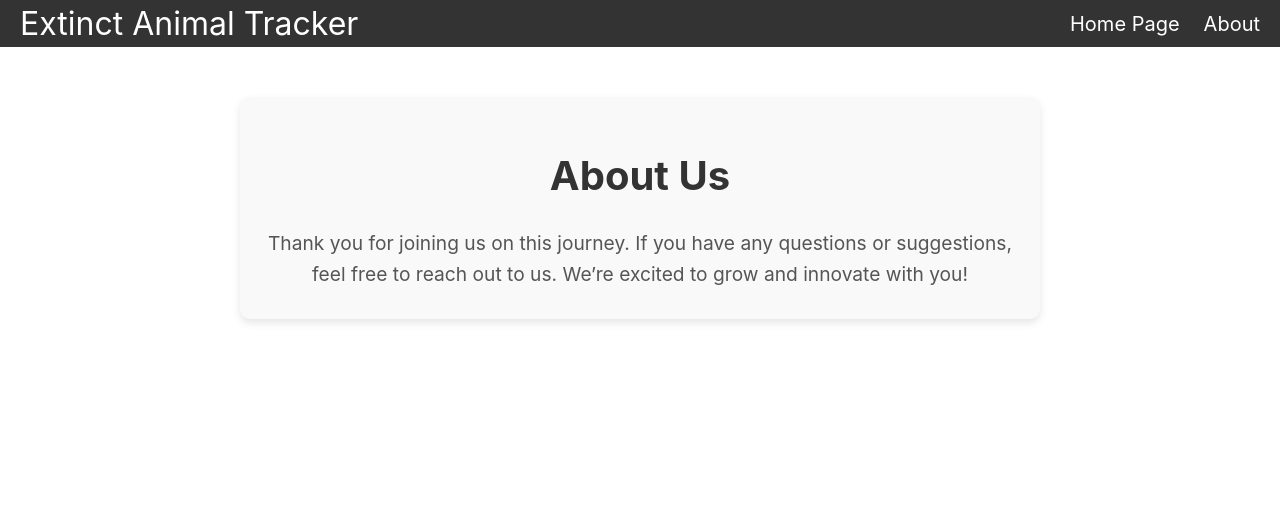
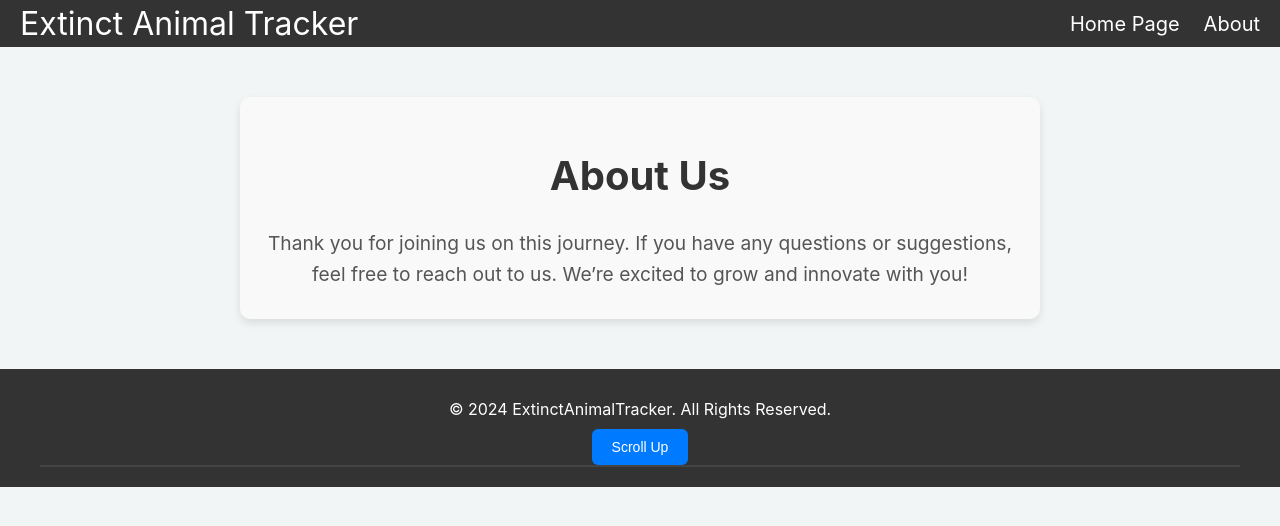
Before and after one commit to hrishi-verma/EchoesOfNature, a React (Create React App) app: page /about in a window 1280 px wide. Shown: the top 526 px of the page. Built offline with nearby package versions, Linux system fonts and the light colour scheme; what chartjs-chart-geo would draw is missing.

Commit message:
footer commit

```diff
--- a/src/App.js
+++ b/src/App.js
@@ -5,7 +5,9 @@ import Navbar from './Navbar';
 import Pricing from './pages/pricing.js'
 import Home from './pages/home.js'
 import About from './pages/about.js'
+import Footer from './Footer.js';
 import { BrowserRouter as Router, Route, Routes, Link } from 'react-router-dom';
+
 
 function App() {
 
@@ -27,13 +29,16 @@ function App() {
   return (
     <Router>
       <><Navbar />
-        <div >
+
+        <div>
           <Routes>
             <Route path="/" element={<Home />} />
             <Route path="/about" element={<About />} />
           </Routes>
+          <Footer />
         </div>
       </>
+
     </Router>
   );
 }
--- a/src/ExtinctSpeciesMapD3.js
+++ b/src/ExtinctSpeciesMapD3.js
@@ -133,6 +133,7 @@ const ExtinctSpeciesMapD3 = () => {
             color: 'white',
             border: 'none',
             cursor: 'pointer',
+
           }}
         >
           Clear All Selections
--- /dev/null
+++ b/src/Footer.js
@@ -0,0 +1,31 @@
+import React from "react";
+import "./footer.css";
+
+const Footer = () => {
+  const scrollToTop = () => {
+    window.scrollTo({
+      top: 0,
+      behavior: "smooth", // Smooth scroll to top
+    });
+  };
+
+  return (
+    <footer className="footer">
+      <div className="container">
+        <p className="text">
+          &copy; {new Date().getFullYear()} ExtinctAnimalTracker. All Rights Reserved.
+        </p>
+
+        {/* Scroll Up Button */}
+        <button
+          onClick={scrollToTop}
+          className="scroll-up-btn"
+        >
+          Scroll Up
+        </button>
+      </div>
+    </footer>
+  );
+};
+
+export default Footer;
--- a/src/ThreatenedSpeciesPie.jsx
+++ b/src/ThreatenedSpeciesPie.jsx
@@ -83,7 +83,7 @@ const PieChart = ({ data, selected, label }) => {
     }, [data, selected]);
 
     return (
-        <div style={{ width: '300px', height: '300px', margin: '20px auto' }}>
+        <div style={{ width: '300px', height: '300px', margin: '20px auto', paddingLeft: '90px'}}>
             {label && <h3 style={{ textAlign: 'center' }}>{label}</h3>} {/* Custom Label */}
             <canvas ref={chartRef}></canvas>
         </div>
--- /dev/null
+++ b/src/footer.css
@@ -0,0 +1,109 @@
+/* footer.css */
+
+html, body {
+  margin: 0;
+  padding: 0;
+  height: 100%; /* Ensure the viewport covers the full height */
+}
+
+#root {
+  display: flex;
+  flex-direction: column;
+  min-height: 100%; /* Ensure the content stretches to fill the height */
+}
+
+main {
+  flex: 1; /* Pushes the footer to the bottom */
+}
+
+.footer {
+  background-color: #333;
+  color: #fff;
+  text-align: center;
+  padding: 10px 20px;
+  margin-top: auto; /* Ensures the footer is at the bottom of the flex container */
+}
+
+.footer .container {
+  max-width: 1200px;
+  margin: 0 auto;
+}
+
+.footer .text {
+  margin: 0;
+  padding: 10px 0;
+}
+
+.footer .social-list {
+  list-style: none;
+  display: flex;
+  justify-content: center;
+  padding: 0;
+  margin: 10px 0 0;
+}
+
+.footer .social-item {
+  margin: 0 10px;
+}
+
+.footer .link {
+  color: #1e90ff;
+  text-decoration: none;
+  font-size: 16px;
+}
+
+
+/* Style for the Scroll Up button */
+.scroll-up-container {
+    display: flex;
+    justify-content: center; /* Centers the button horizontally */
+    margin-top: 10px; /* Space between copyright text and button */
+  }
+
+  .scroll-up-btn {
+    padding: 10px 20px;
+    background-color: #007bff; /* Initial background color */
+    color: white;
+    border: none;
+    border-radius: 6px;
+    cursor: pointer;
+    font-size: 14px;
+    transition: background-color 0.3s ease, transform 0.2s ease; /* Smooth transition */
+  }
+
+  /* Hover effect */
+  .scroll-up-btn:hover {
+    background-color: red; /* Darker shade when hovered */
+    transform: translateY(-3px); /* Slight lift effect */
+    box-shadow: 0 4px 8px rgba(0, 0, 0, 0.2); /* Adds a shadow on hover */
+  }
+
+  /* Footer Styling */
+  .footer {
+    padding: 20px 0;
+    background-color: #333;
+    color: #fff;
+    text-align: center;
+  }
+
+  /* Social links styling
+  .social-list {
+    list-style: none;
+    padding: 0;
+    margin: 20px 0 0 0;
+  }
+
+  .social-item {
+    display: inline;
+    margin: 0 10px;
+  }
+
+  .social-item .link {
+    color: #fff;
+    text-decoration: none;
+  } */
+
+  /* Optional: Add a bottom border to separate footer content */
+  .footer .container {
+    border-bottom: 2px solid #444;
+  }
--- a/src/index.css
+++ b/src/index.css
@@ -1,5 +1,8 @@
+
+
 
 body {
+  background-color: rgba(235, 240, 241, 0.63);
   margin: 0;
   font-family: -apple-system, BlinkMacSystemFont, 'Segoe UI', 'Roboto', 'Oxygen',
     'Ubuntu', 'Cantarell', 'Fira Sans', 'Droid Sans', 'Helvetica Neue',
```
Also changed, not shown: src/App.css (line endings or trailing spaces).
